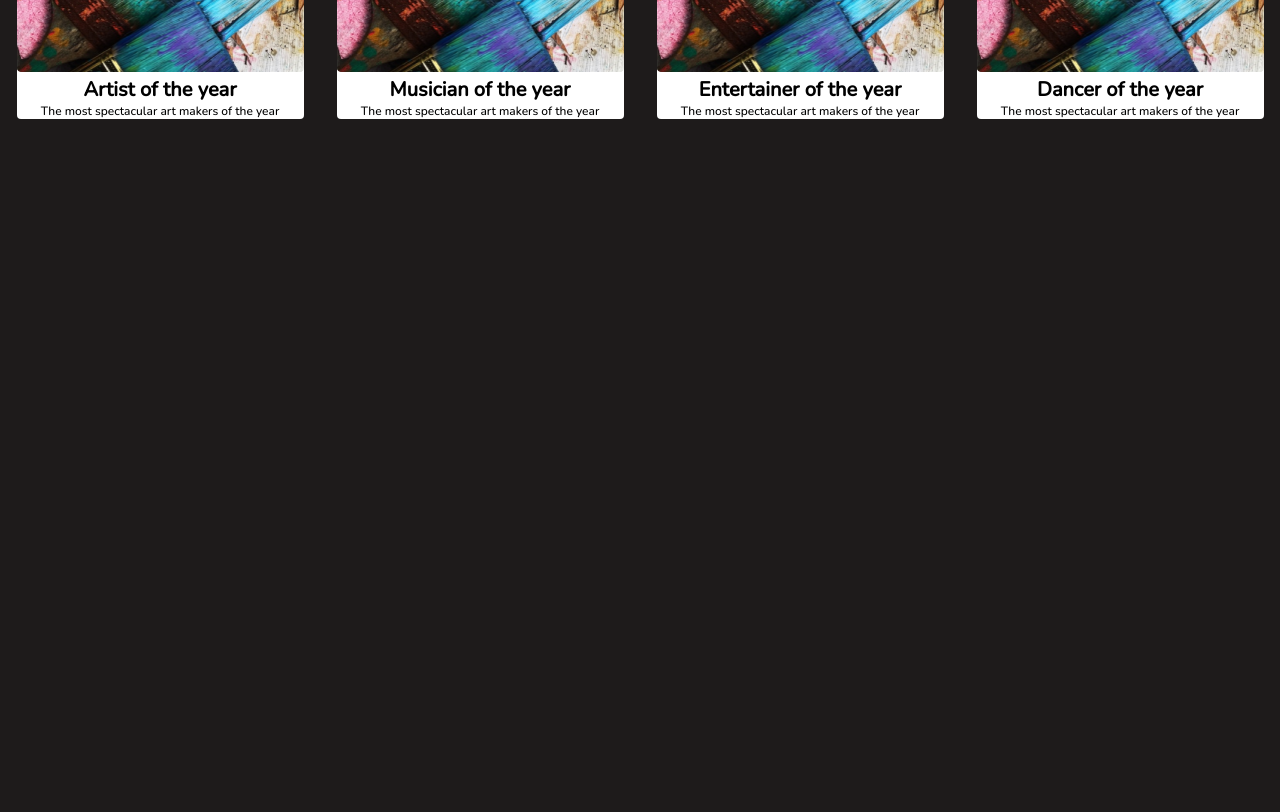
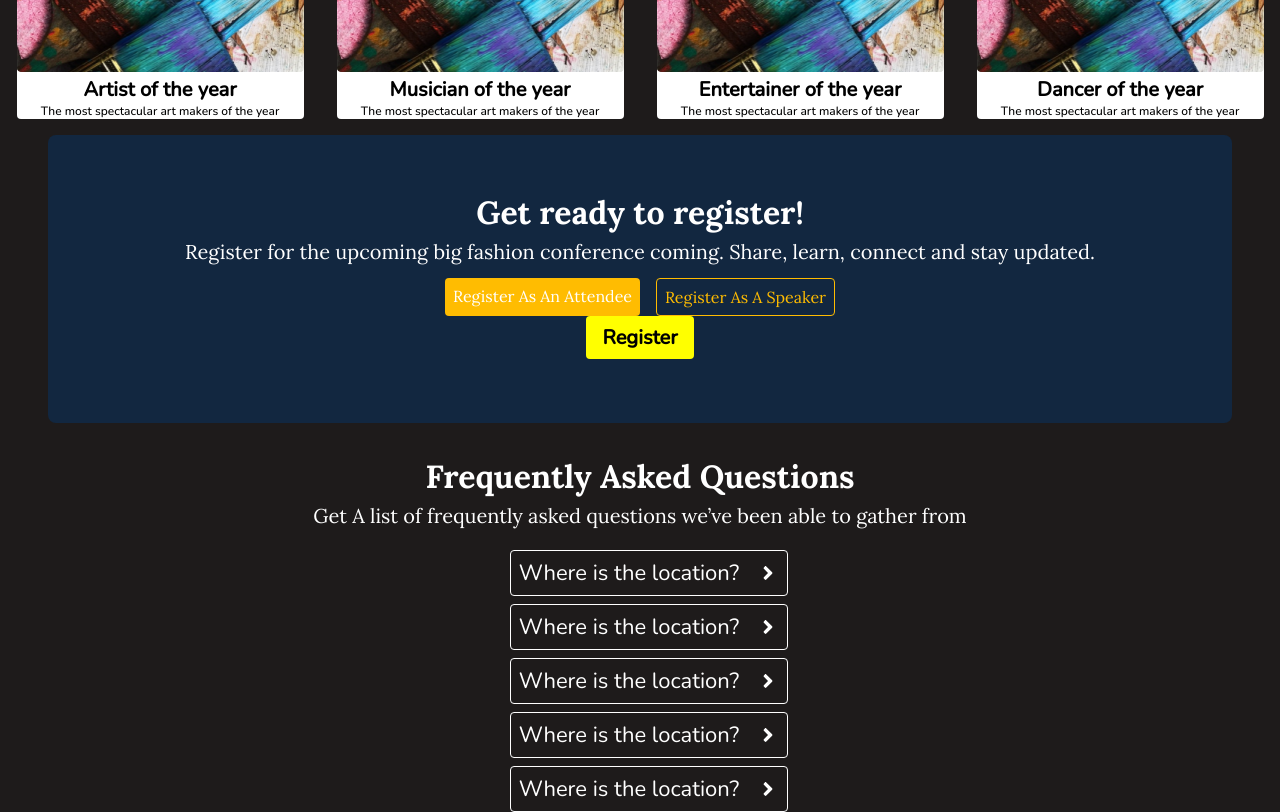
Before and after one commit to 1FarukDev/Kinflip, a React (Create React App) app: page / in a window 1280 px wide. Shown: the part 3980-4792 px from the top of the page. Before the commit the page ends 4115 px from the top, so only its background shows below. Built offline with nearby package versions, Linux system fonts and the light colour scheme.

Commit message:
FAQ section Done

```diff
--- a/src/App.js
+++ b/src/App.js
@@ -8,6 +8,7 @@ import Data from "./Data";
 import Nominees from "./components/nominees";
 import Gallery from "./components/gallery";
 import nomineesData from "./nomineesData";
+import Faq from "./components/Faq";
 import React, { useState, useEffect } from "react";
 
 function App() {
@@ -68,7 +69,7 @@ function App() {
     );
   });
   return (
-    <div>
+    <>
       <Navbar />
       <Hero
         timerDays={timerDays}
@@ -81,7 +82,8 @@ function App() {
       <div id="sponsor-details">{Details}</div>
       <Gallery />
       <div id="nomineesDetails">{nomineesDetails}</div>
-    </div>
+      <Faq />
+    </>
   );
 }
 
--- /dev/null
+++ b/src/components/Faq.css
@@ -0,0 +1,153 @@
+.Faq {
+  margin: 0rem 3rem 0rem 3rem;
+}
+.faq--get-ready {
+  display: flex;
+  flex-direction: column;
+  justify-content: center;
+  align-items: center;
+  background: rgba(18, 39, 64, 1);
+  padding: 4rem;
+  border-radius: 8px;
+  color: rgba(255, 255, 255, 1);
+}
+.faq-text {
+  display: flex;
+  justify-content: center;
+  align-items: center;
+  text-align: center;
+  width: 50%;
+  font-family: "Lora";
+  font-size: 20px;
+  font-weight: 400;
+  line-height: 32px;
+  letter-spacing: 0em;
+  text-align: center;
+  padding: 1rem 0;
+}
+.faq-section {
+  margin-top: 2rem;
+  display: flex;
+  flex-direction: column;
+  justify-content: center;
+  align-items: center;
+}
+.faq-heading,
+.faq-faq {
+  font-family: "Lora";
+  font-size: 32px;
+  font-weight: 700;
+  /* line-height: 40px; */
+  letter-spacing: 0em;
+  text-align: center;
+}
+.faq-faq {
+  margin-top: 0.5rem;
+  color: #ffff;
+}
+.faq-text {
+  line-height: 20px;
+  width: 100%;
+  color: #ffff;
+}
+.questions {
+  display: flex;
+  justify-content: space-between;
+  align-items: center;
+  border: 1px solid white;
+  border-radius: 4px;
+  width: 100%;
+  margin-top: 0.5rem;
+  font-family: 'Nunito';
+  font-size: 22px;
+  font-weight: 400;
+  line-height: 28px;
+  letter-spacing: 0em;
+  text-align: left;
+  padding: .5rem;
+  color: rgba(255, 255, 255, 1);
+}
+.register---link{
+    background: yellow;
+    padding: .5rem 1rem;
+    color: black;
+    border-radius: 4px;
+}
+@media screen and (max-width: 769px) {
+
+    .faq--get-ready {
+        display: flex;
+        flex-direction: column;
+        justify-content: center;
+        align-items: center;
+        background: rgba(18, 39, 64, 1);
+        padding: 2rem;
+        border-radius: 8px;
+        color: rgba(255, 255, 255, 1);
+      }
+      .faq-text {
+        display: flex;
+        justify-content: center;
+        align-items: center;
+        text-align: center;
+        width: 100%;
+        font-family: "Lora";
+        font-size: 15px;
+        font-weight: 400;
+        line-height: 32px;
+        letter-spacing: 0em;
+        text-align: center;
+        padding: 1rem 0;
+      }
+      .faq-section {
+        margin-top: 2rem;
+        display: flex;
+        flex-direction: column;
+        justify-content: center;
+        align-items: center;
+      }
+      .faq-heading,
+      .faq-faq {
+        font-family: "Lora";
+        font-size: 20px;
+        font-weight: 700;
+        /* line-height: 40px; */
+        letter-spacing: 0em;
+        text-align: center;
+      }
+      .faq-faq {
+        margin-top: 0.5rem;
+        color: #ffff;
+      }
+      .faq-text {
+        line-height: 20px;
+        width: 100%;
+        color: #ffff;
+      }
+      .questions {
+        display: flex;
+        justify-content: space-between;
+        align-items: center;
+        border: 1px solid white;
+        border-radius: 4px;
+        width: 100%;
+        margin-top: 0.5rem;
+        font-family: 'Nunito';
+        font-size: 22px;
+        font-weight: 400;
+        line-height: 28px;
+        letter-spacing: 0em;
+        text-align: left;
+        padding: .5rem;
+        color: rgba(255, 255, 255, 1);
+      }
+
+  }
+  @media screen and (max-width: 640px) {
+    .faq-text {
+        line-height: 18px;
+        font-size: 15px;
+        width: 100%;
+        color: #ffff;
+      }
+}
--- /dev/null
+++ b/src/components/Faq.jsx
@@ -0,0 +1,41 @@
+import React from "react";
+import { FaAngleRight } from "react-icons/fa";
+import "./Faq.css";
+function Faq() {
+  return (
+    <section className="Faq">
+      <div className="faq--get-ready">
+        <h3 className="faq-heading">Get ready to register!</h3>
+        <h5 className="faq-text">
+          Register for the upcoming big fashion conference coming. Share, learn,
+          connect and stay updated.
+        </h5>
+        <div id="register">
+          <div id="nav-attendee">Register As An Attendee</div>
+          <div id="nav-speaker">Register As A Speaker</div>
+        </div>
+        <div className="register---link">
+        <h3>Register</h3>
+     </div>
+      </div>
+      <div className="faq-section">
+        <h3 className="faq-faq">Frequently Asked Questions</h3>
+        <h5 className="faq-text">
+          {" "}
+          Get A list of frequently asked questions we’ve been able to gather
+          from
+        </h5>
+        <div className="faq--questions">
+            <div className="questions">Where is the location? <FaAngleRight /></div>
+            <div className="questions">Where is the location? <FaAngleRight /></div>
+            <div className="questions">Where is the location? <FaAngleRight /></div>
+            <div className="questions">Where is the location? <FaAngleRight /></div>
+            <div className="questions">Where is the location? <FaAngleRight /></div>
+        </div>
+      </div>
+
+    </section>
+  );
+}
+
+export default Faq;
--- a/src/components/gallery.css
+++ b/src/components/gallery.css
@@ -99,12 +99,6 @@ a {
     border: 1px solid rgba(255, 188, 1, 1);
     transition: .5s ease-in-out;
 }
-/* font-family: "Nunito", "sans";
-    font-size: 12px;
-    font-weight: 500;
-    line-height: 16px;
-    letter-spacing: 0em;
-    text-align: center; */
 @media screen and (max-width: 830px) {
     #gallery {
       margin: 0;
```
Also changed, not shown: src/components/Navbar.jsx (+40 -15 lines).
